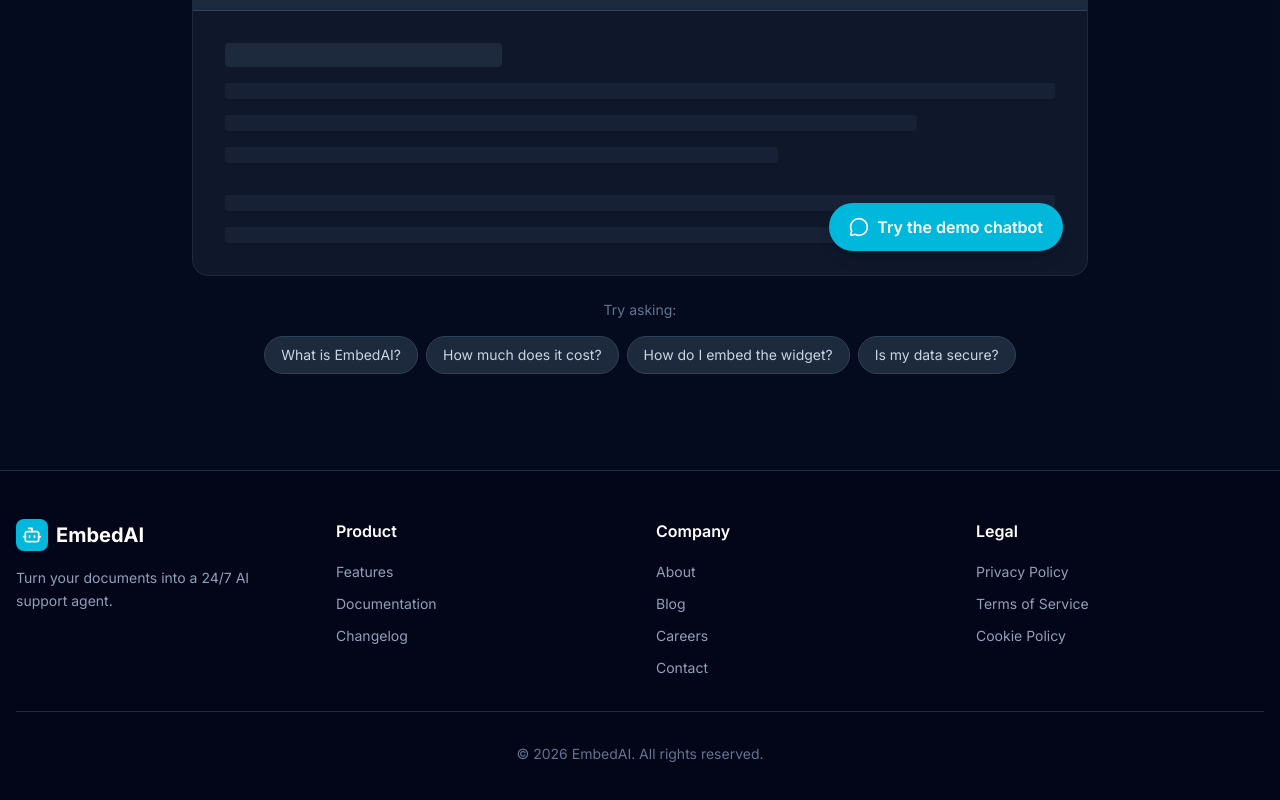
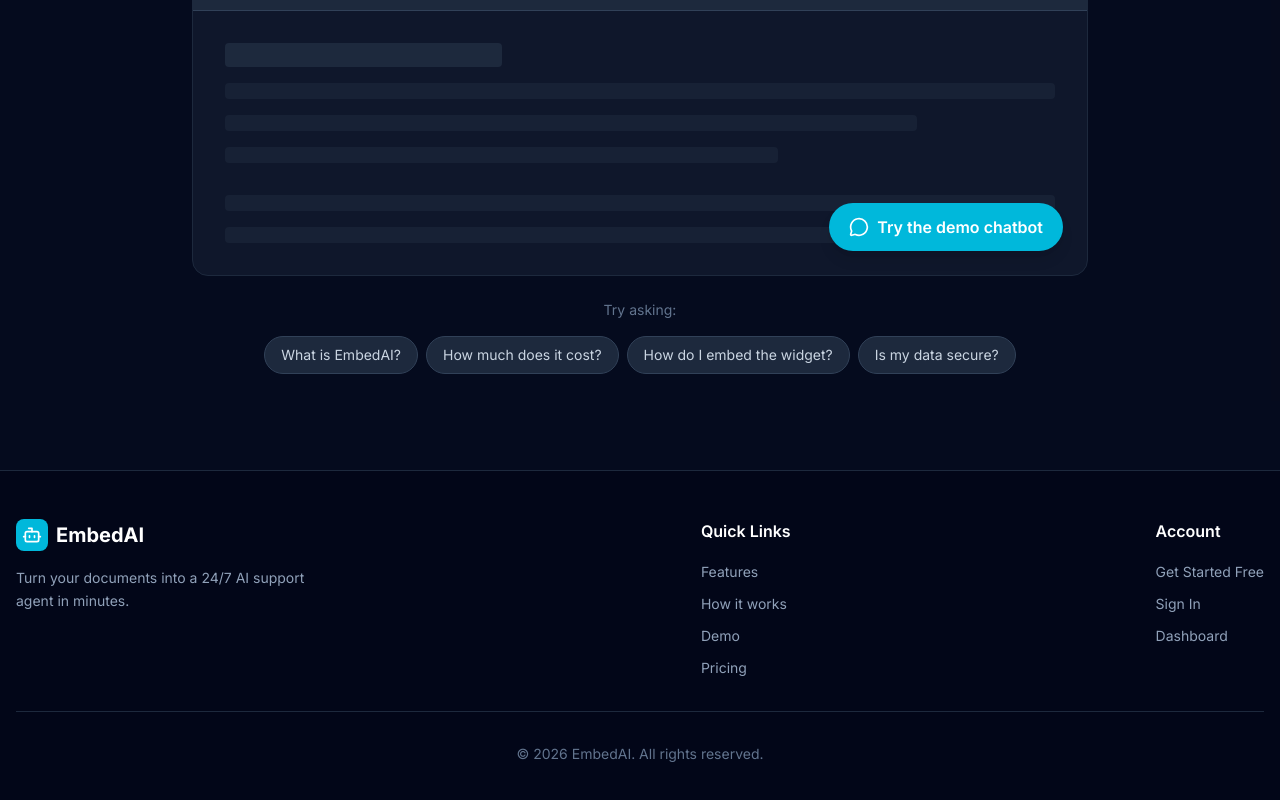
Before and after one commit to Aditya06pandey1368/EmbedAI, a Next.js app: page / in a window 1280 px wide. Shown: the part 2648-3448 px from the top of the page. Built offline with nearby package versions, Linux system fonts and the light colour scheme; no server answers.

Commit message:
fix: footer updated with only real existing links

```diff
--- a/components/marketing/Footer.tsx
+++ b/components/marketing/Footer.tsx
@@ -6,8 +6,10 @@
   return (
     <footer className="border-t border-slate-800 py-12 px-4">
       <div className="max-w-7xl mx-auto">
-        <div className="grid grid-cols-2 md:grid-cols-4 gap-8 mb-8">
-          <div className="col-span-2 md:col-span-1">
+        <div className="flex flex-col md:flex-row items-start justify-between gap-8 mb-8">
+
+          {/* Logo + description */}
+          <div className="max-w-xs">
             <div className="flex items-center gap-2 mb-4">
               <div className="w-8 h-8 bg-cyan-500 rounded-lg flex items-center justify-center">
                 <Bot className="w-5 h-5 text-white" />
@@ -15,48 +17,59 @@
               <span className="text-xl font-bold text-white">EmbedAI</span>
             </div>
             <p className="text-slate-400 text-sm leading-relaxed">
-              Turn your documents into a 24/7 AI support agent.
+              Turn your documents into a 24/7 AI support agent in minutes.
             </p>
           </div>
 
+          {/* Quick Links — only real pages */}
           <div>
-            <h4 className="text-white font-semibold mb-4">Product</h4>
+            <h4 className="text-white font-semibold mb-4">Quick Links</h4>
             <ul className="space-y-2">
-              {["Features", "Documentation", "Changelog"].map((item) => (
-                <li key={item}>
-                  <Link href="#" className="text-slate-400 hover:text-white text-sm transition-colors">
-                    {item}
-                  </Link>
-                </li>
-              ))}
+              <li>
+                <Link href="#features" className="text-slate-400 hover:text-white text-sm transition-colors">
+                  Features
+                </Link>
+              </li>
+              <li>
+                <Link href="#how-it-works" className="text-slate-400 hover:text-white text-sm transition-colors">
+                  How it works
+                </Link>
+              </li>
+              <li>
+                <Link href="#demo" className="text-slate-400 hover:text-white text-sm transition-colors">
+                  Demo
+                </Link>
+              </li>
+              <li>
+                <Link href="#pricing" className="text-slate-400 hover:text-white text-sm transition-colors">
+                  Pricing
+                </Link>
+              </li>
             </ul>
           </div>
 
+          {/* Account */}
           <div>
-            <h4 className="text-white font-semibold mb-4">Company</h4>
+            <h4 className="text-white font-semibold mb-4">Account</h4>
             <ul className="space-y-2">
-              {["About", "Blog", "Careers", "Contact"].map((item) => (
-                <li key={item}>
-                  <Link href="#" className="text-slate-400 hover:text-white text-sm transition-colors">
-                    {item}
-                  </Link>
-                </li>
-              ))}
+              <li>
+                <Link href="/sign-up" className="text-slate-400 hover:text-white text-sm transition-colors">
+                  Get Started Free
+                </Link>
+              </li>
+              <li>
+                <Link href="/sign-in" className="text-slate-400 hover:text-white text-sm transition-colors">
+                  Sign In
+                </Link>
+              </li>
+              <li>
+                <Link href="/dashboard" className="text-slate-400 hover:text-white text-sm transition-colors">
+                  Dashboard
+                </Link>
+              </li>
             </ul>
           </div>
 
-          <div>
-            <h4 className="text-white font-semibold mb-4">Legal</h4>
-            <ul className="space-y-2">
-              {["Privacy Policy", "Terms of Service", "Cookie Policy"].map((item) => (
-                <li key={item}>
-                  <Link href="#" className="text-slate-400 hover:text-white text-sm transition-colors">
-                    {item}
-                  </Link>
-                </li>
-              ))}
-            </ul>
-          </div>
         </div>
 
         <div className="border-t border-slate-800 pt-8 text-center">
```
